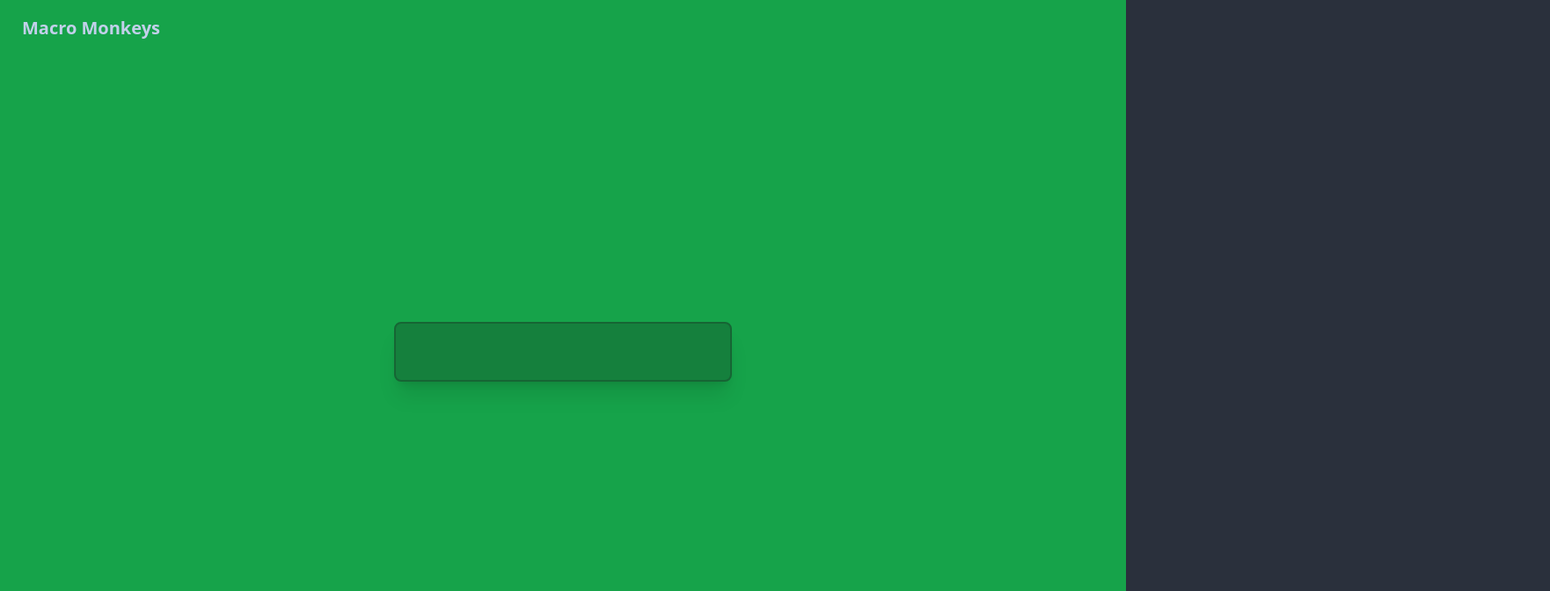
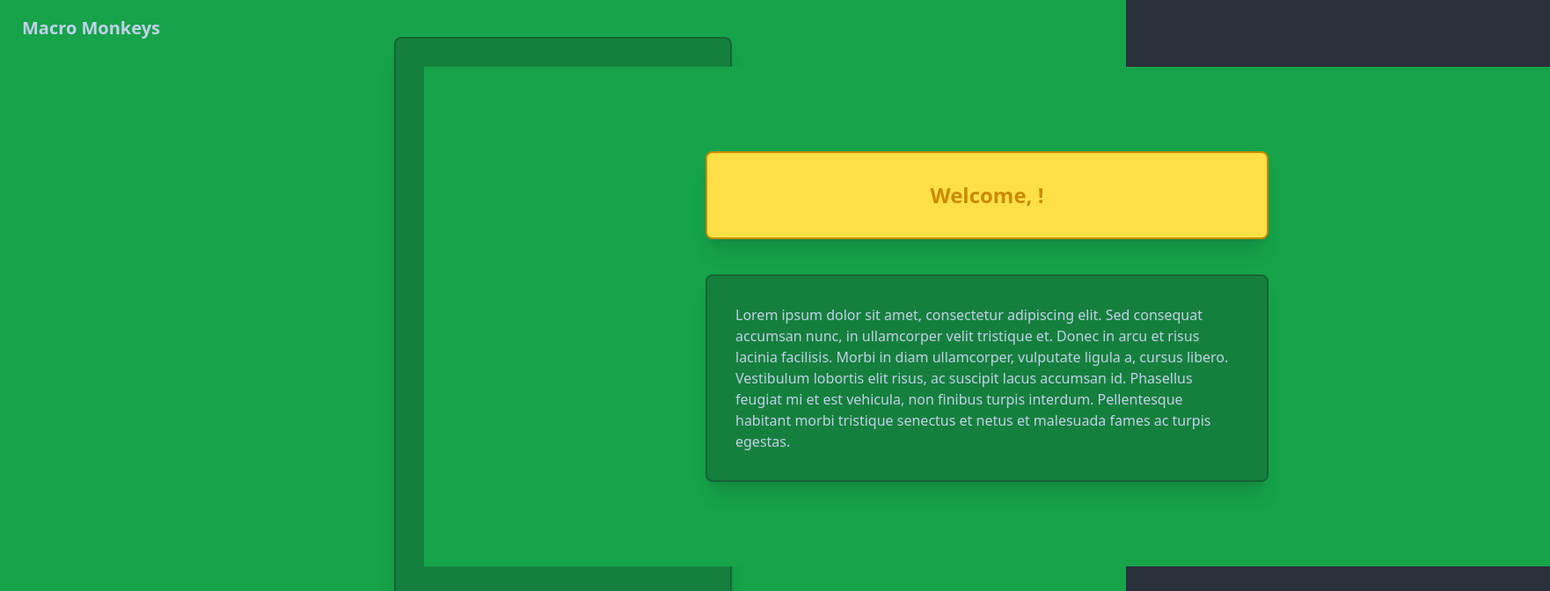
Before and after one commit to nicm2/macro-monkeys, a SvelteKit app: page /profile in a window 1280 px wide. Shown: the top 672 px of the page at 88% size, 1762 px wide, since content can reach past the window. Built offline with nearby package versions, Linux system fonts and the light colour scheme.

Commit message:
profile page

```diff
--- a/src/routes/(authentication)/profile/+page.svelte
+++ b/src/routes/(authentication)/profile/+page.svelte
@@ -0,0 +1,56 @@
+<!-- Profile.svelte -->
+<script>
+    let name = "";
+    let password = "";
+
+    async function post() {
+      fetch("https://monkeybackend.rohanj.dev/api/login/authenticate", {
+        method: 'POST',
+        credentials: 'include',
+        headers: {
+          'Accept': 'application/json',
+          'Content-Type': 'application/json'
+        },
+        body: JSON.stringify({ name: name, password: password })
+      })
+        .then(response =>
+          response.json().then(data => {
+            if (data.err) alert(data.err);
+            else window.location.href = '/';
+          }).catch(e => { window.location.href = '/' })
+        )
+        .catch(error => {
+          alert("Error occurred!");
+        });
+    }
+  </script>
+
+  <!-- Profile Content -->
+  <div class="flex flex-col w-screen h-full justify-start py-24 gap-10 bg-green-600">
+    <div class="flex self-center w-96 md:w-1/2 gap-8 h-fit">
+      <div class="flex flex-col self-center bg-yellow-300 border-yellow-600 border-2 rounded-lg shadow-xl w-full h-fit p-8 text-2xl text-center font-bold text-yellow-600">
+        <!-- Profile Title -->
+        <h1>Welcome, {name}!</h1>
+      </div>
+    </div>
+
+    <div class="flex flex-col bg-green-700 border-green-800 border-2 rounded-lg shadow-xl w-96 md:w-1/2 h-fit self-center p-8">
+      <!-- Profile Information -->
+      <p>
+        Lorem ipsum dolor sit amet, consectetur adipiscing elit. Sed consequat accumsan nunc, in ullamcorper velit
+        tristique et. Donec in arcu et risus lacinia facilisis. Morbi in diam ullamcorper, vulputate ligula a, cursus
+        libero.
+      </p>
+      <p>
+        Vestibulum lobortis elit risus, ac suscipit lacus accumsan id. Phasellus feugiat mi et est vehicula, non finibus
+        turpis interdum. Pellentesque habitant morbi tristique senectus et netus et malesuada fames ac turpis egestas.
+      </p>
+    </div>
+  </div>
+
+  <!-- Logout Button -->
+  <button on:click={() => { window.location.href = '/login'; }} class="btn btn-primary mt-4 mx-auto">Logout</button>
+
+  <style>
+    /* Add your custom styles here */
+  </style>
```
